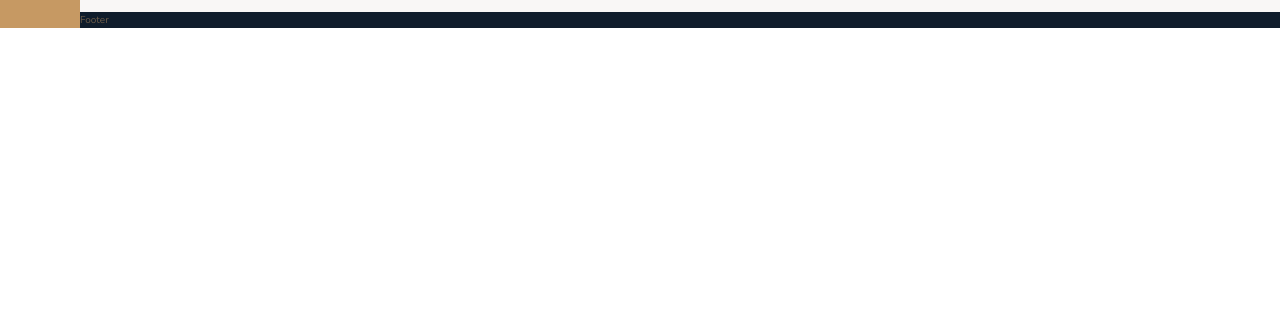
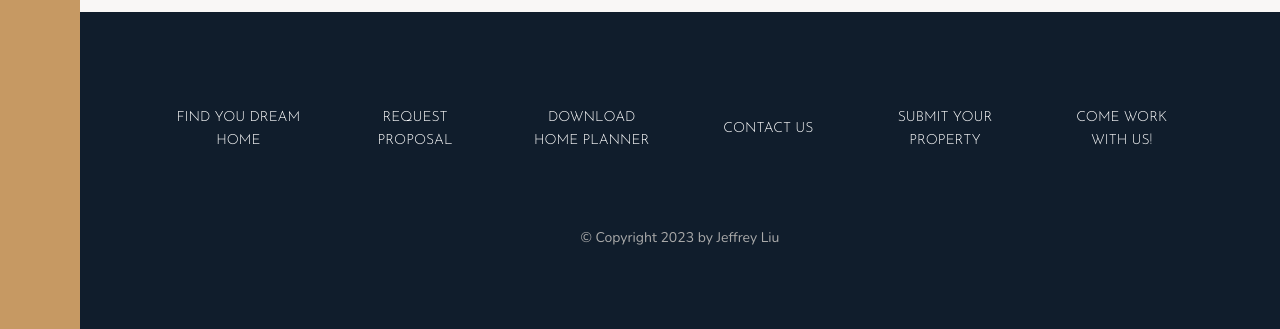
Before and after one commit to illiusionz/Nexter, a website: page index.html in a window 1280 px wide. Shown: the part 3654-3983 px from the top of the page. Before the commit the page ends 3682 px from the top, so only its background shows below. Drawn offline with nearby package versions, Linux system fonts and the light colour scheme.

Commit message:
Building the Footer

```diff
--- a/index.html
+++ b/index.html
@@ -276,7 +276,6 @@
                 </div>
                 <button class="btn home__btn">Contact realtor</button>
             </div>
-
         </section>
 
 
@@ -284,7 +283,6 @@
 
 
         <section class="gallery">
-
             <figure class="gallery__item gallery__item--1">
                 <img src="img/gal-1.jpeg" alt="Gallery image 1" class="gallery__img">
             </figure>
@@ -344,7 +342,15 @@
         </section>
 
         <footer class="footer">
-            Footer
+            <ul class="nav">
+                <li class="nav__item"><a href="#" class="nav__link">Find you dream home</a></li>
+                <li class="nav__item"><a href="#" class="nav__link">Request proposal</a></li>
+                <li class="nav__item"><a href="#" class="nav__link">Download home planner</a></li>
+                <li class="nav__item"><a href="#" class="nav__link">Contact Us</a></li>
+                <li class="nav__item"><a href="#" class="nav__link">Submit your property</a></li>
+                <li class="nav__item"><a href="#" class="nav__link">Come work with us!</a></li>
+            </ul>
+            <p class="copyright">&copy; Copyright 2023 by Jeffrey Liu</p>
         </footer>
     </body>
 </html>
--- a/sass/_footer.scss
+++ b/sass/_footer.scss
@@ -1,5 +1,40 @@
 .footer {
     background-color: $color-secondary;
     grid-column: full-start / full-end;
+    padding: 8rem;
+}
+
+.nav {
+    list-style: none;
+    display: grid;
+    grid-template-columns: repeat(auto-fit, minmax(15rem, 1fr));
+    grid-gap:2rem;
+    align-items: center;
+
+    &__link:link,
+    &__link:visited {
+        font-size: 1.4rem;
+        color:#fff;
+        text-decoration: none;
+        font-family: $font-display;
+        text-transform: uppercase;
+        text-align: center;
+        padding: 1.5rem;
+        display:block;
+        transition: all .2s;
+    }
+
+    &__link:hover,
+    &__link:active {
+        background-color: rgba(#fff, .05);
+        transform: translateY(-3px);
+    }
 
 }
+
+.copyright {
+    font-size: 1.4rem;
+    color: $color-grey-light-2;
+    margin-top: 6rem;
+    text-align: center;
+}
```
Also changed, not shown: css/style.css.
